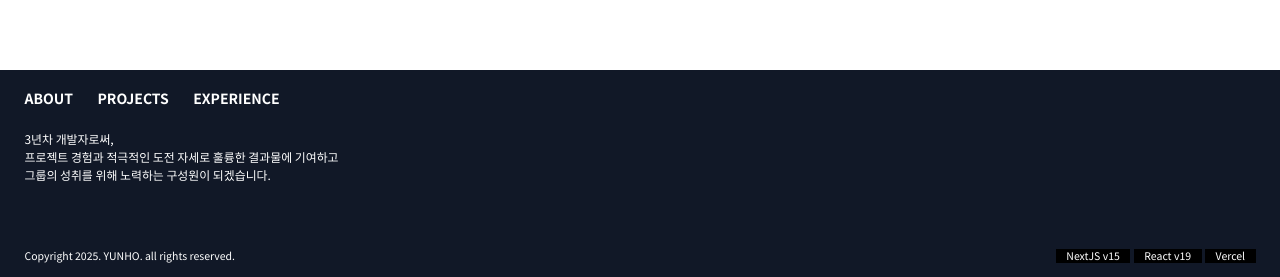
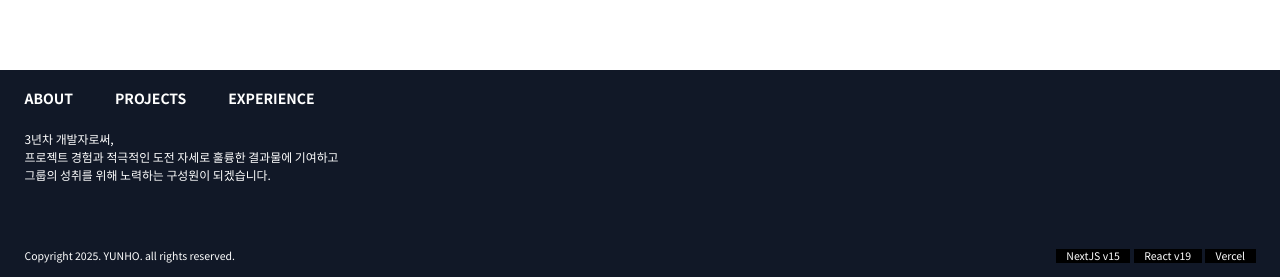
Before and after one commit to yunojang/portfolio, a Next.js app: page /about in a window 1280 px wide. Shown: the part 3645-3922 px from the top of the page. Built offline with nearby package versions, Linux system fonts and the light colour scheme; a web font is replaced by a local one.

Commit message:
fix: footer link

```diff
--- a/app/Footer.tsx
+++ b/app/Footer.tsx
@@ -1,16 +1,25 @@
 import { FC } from "react";
+import ClickableComponent from "./common/components/ClickableComponent";
+import Link from "next/link";
 
 interface FooterProps {}
 
 const Footer: FC<FooterProps> = ({}) => {
   return (
+    <ClickableComponent cursorHide>
       <div className="h-60 bg-gray-900 relative">
         <section className="px-7 py-5 flex flex-col h-full">
           {/* <Logo dark /> */}
-        <div className="flex gap-7 flex-wrap mb-3 font-bold">
+          <div className="flex gap-12 flex-wrap mb-3 font-bold">
+            <Link href={"/about"}>
               <div className="text-white">ABOUT</div>
+            </Link>
+            <Link href={"/projects"}>
               <div className="text-white">PROJECTS</div>
+            </Link>
+            <Link href={"/experience"}>
               <div className="text-white">EXPERIENCE</div>
+            </Link>
           </div>
 
           <div className="text-white mt-3 text-[0.85em] ">
@@ -33,6 +42,7 @@ const Footer: FC<FooterProps> = ({}) => {
           </div>
         </section>
       </div>
+    </ClickableComponent>
   );
 };
 
--- a/app/common/components/MouseCursor/cursor.css
+++ b/app/common/components/MouseCursor/cursor.css
@@ -4,8 +4,9 @@
   background: transparent;
   border: solid 0.3em #bbb;
   backdrop-filter: blur(0em);
-  transition: 0.25s;
-  transition-property: width, height, background, backdrop-filter, opacity;
+  /* transition: 0.25s; */
+  transition: width 0.3s, height 0.3s, background 0.3s, backdrop-filter 0.3s,
+    opacity 0.185s;
 }
 
 .cursor.open {
--- a/app/projects/page.tsx
+++ b/app/projects/page.tsx
@@ -15,6 +15,7 @@ import ProjectCard from "./ProjectCard";
 import MouseCursor from "../common/components/MouseCursor/MouseCursor";
 import { projects } from "../data/projects";
 import ToggleButton from "../common/components/ToggleButton/ToggleButton";
+import ClickableComponent from "../common/components/ClickableComponent";
 
 enum ProjectViewFilter {
   ALL = "AllProject",
@@ -78,6 +79,7 @@ const ProjectPage: FC<ProjectPageProps> = () => {
 
           {/* filter 적용 - 토글 버튼 같은 느낌을 [all, work, toy(side)] */}
           <div className="text-lg font-medium">
+            <ClickableComponent cursorHide>
               <ToggleButton
                 itemHeight="1.75em"
                 items={Object.values(ProjectViewFilter).map((v) => ({
@@ -86,6 +88,7 @@ const ProjectPage: FC<ProjectPageProps> = () => {
                 }))}
                 onClick={(key) => setViewState(key as ProjectViewFilter)}
               />
+            </ClickableComponent>
           </div>
         </div>
 
```
Lines whose indentation alone changed are shown as unchanged.
